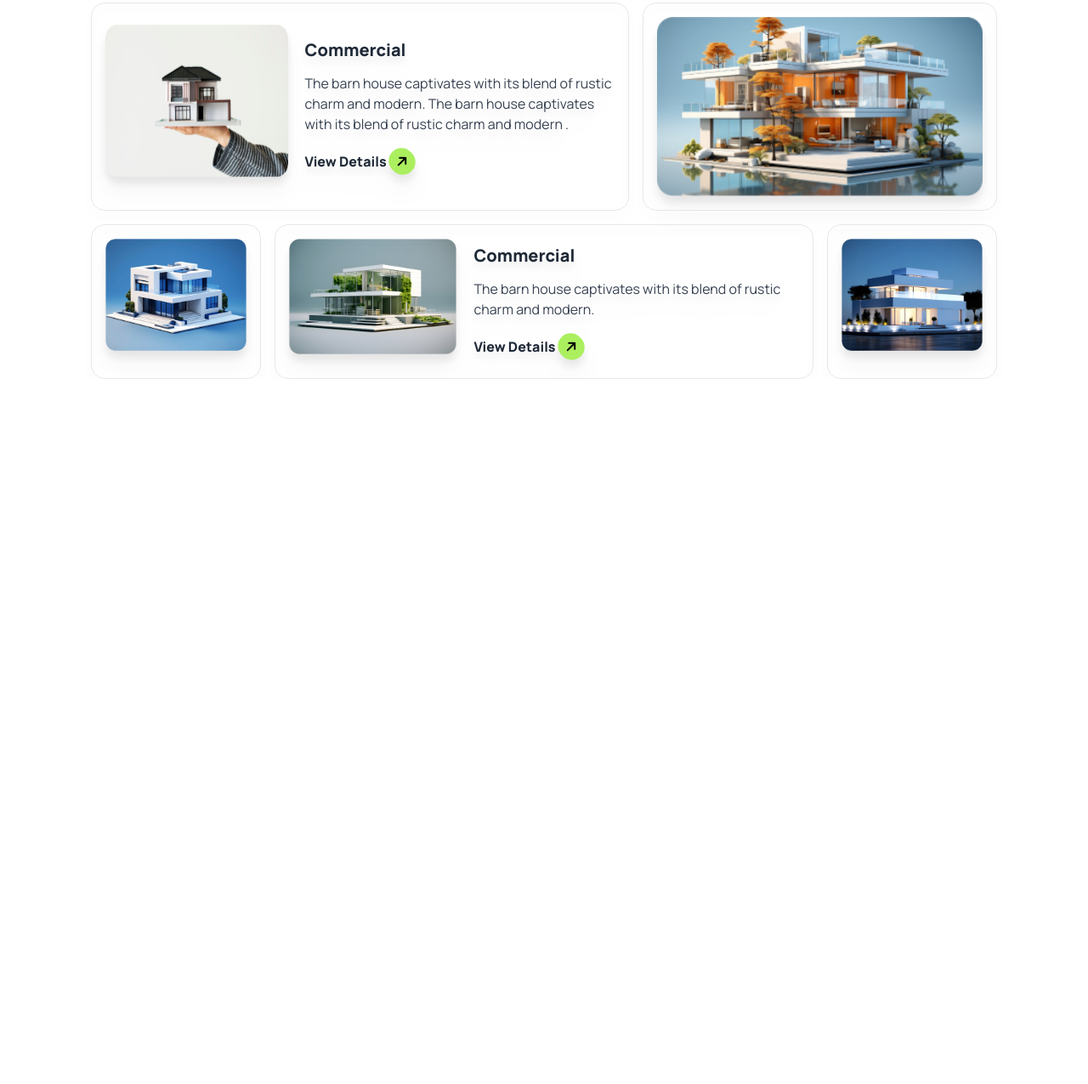
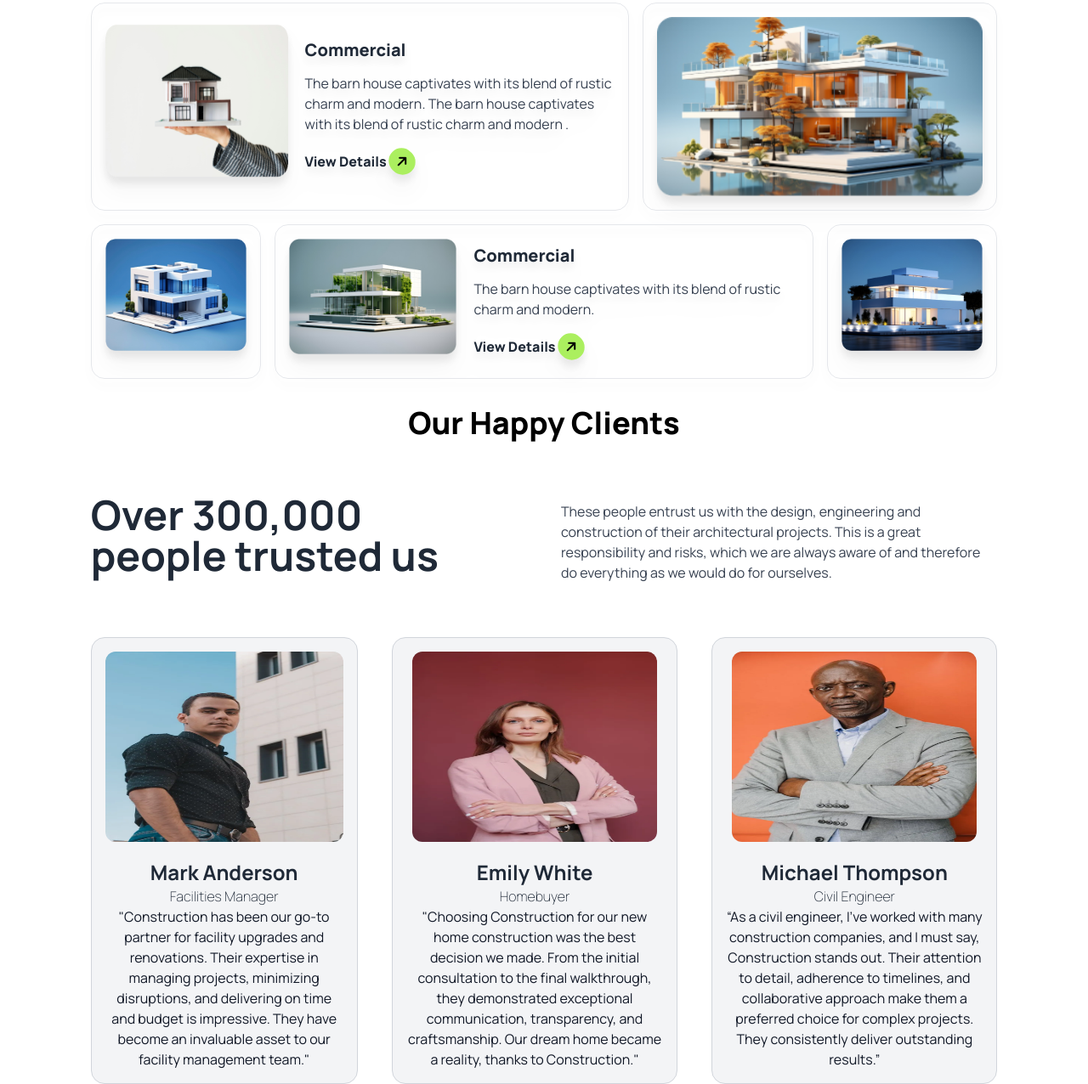
Before and after one commit to fahimsian939/Rinterio, a plain HTML site: page index.html in a window 1280 px wide. Shown: the part 2018-3294 px from the top of the page at 85% size. Before the commit the page ends 2464 px from the top, so only its background shows below. Drawn offline with nearby package versions, Linux system fonts and the light colour scheme.

Commit message:
Extra Section Done

```diff
--- a/index.html
+++ b/index.html
@@ -253,6 +253,55 @@
 
         </div>
           </section>
+
+          <!-- Unique Section -->
+          <section class="pt-8 w-11/12 lg:w-10/12 mx-auto ">
+            <!-- Text Secton -->
+             <div>
+                <h1 class="font-extrabold text-3xl md:text-4xl text-[#000000] mb-16  text-center">Our Happy Clients</h1>
+             </div>
+            <div class="md:flex md:gap-10 space-y-2 ">
+                <div class="basis-3/4">
+                    <h1 class="font-bold text-3xl md:text-5xl">Over 300,000 <br> people trusted us</h1>
+                </div>
+                <div class="basis-3/4">
+                    <p class="font-normal text-gray-700">These people entrust us with the design, engineering and construction of their architectural projects. This is a great responsibility and risks, which we are always aware of and therefore do everything as we would do for ourselves.</p>
+                </div>
+            </div>
+
+            <!-- Clients section -->
+
+            <div class="md:flex mx-auto justify-around space-y-4 lg:space-y-0 md:gap-10 mt-16 ">
+
+                <!-- Client 01 -->
+                <div class= " text-center  bg-gray-100 border border-gray-300 rounded-2xl p-4">
+                    <img class="mx-auto mb-5 h-56 w-72 rounded-xl" src="images/assets/pic1.webp" alt="">
+                    <h3 class="text-center font-bold text-2xl">Mark Anderson</h3>
+                    <small class="   font-thin text-[16px] text-gray-800 ">Facilities Manager</small>
+
+                    <p class=" text-center font-normal text-[16px] text-gray-900 ">"Construction has been our go-to partner for facility upgrades and renovations. Their expertise in managing projects, minimizing disruptions, and delivering on time and budget is impressive. They have become an invaluable asset to our facility management team."</p>
+                </div>
+
+                 <!-- Client 02 -->
+                <div class="text-center bg-gray-100 border border-gray-300 rounded-2xl p-4">
+                    <img class="mx-auto mb-5 h-56 w-72 rounded-xl" src="images/assets/pic4.webp" alt="">
+                    <h3 class=" text-center font-bold text-2xl">Emily White</h3>
+                    <small class="   font-thin text-[16px] text-gray-800 ">Homebuyer</small>
+                    <p class="text-center font-normal text-[16px] text-gray-900 ">"Choosing Construction for our new home construction was the best decision we made. From the initial consultation to the final walkthrough, they demonstrated exceptional communication, transparency, and craftsmanship. Our dream home became a reality, thanks to Construction."</p>
+                </div>
+
+                <!-- Client 03 -->
+                <div class="text-center bg-gray-100 border border-gray-300 rounded-2xl p-4">
+                    <img class="mx-auto mb-5 h-56 w-72 rounded-xl" src="images/assets/pic3.webp" alt="">
+                    <h3 class=" text-center font-bold text-2xl">Michael Thompson</h3>
+                    <small class="   font-thin text-[16px] text-gray-800 ">Civil Engineer</small>
+                    <p class= "text-center font-normal text-[16px] text-gray-900 ">“As a civil engineer, I've worked with many construction companies, and I must say, Construction stands out. Their attention to detail, adherence to timelines, and collaborative approach make them a preferred choice for complex projects. They consistently deliver outstanding results.”</p>
+                </div>
+
+
+            </div>
+
+          </section>
     </main>
 
 </body>
```
Also changed, not shown: images/assets/pic1.webp (added), images/assets/pic2.webp (added), images/assets/pic3.webp (added), images/assets/pic4.webp (added).
